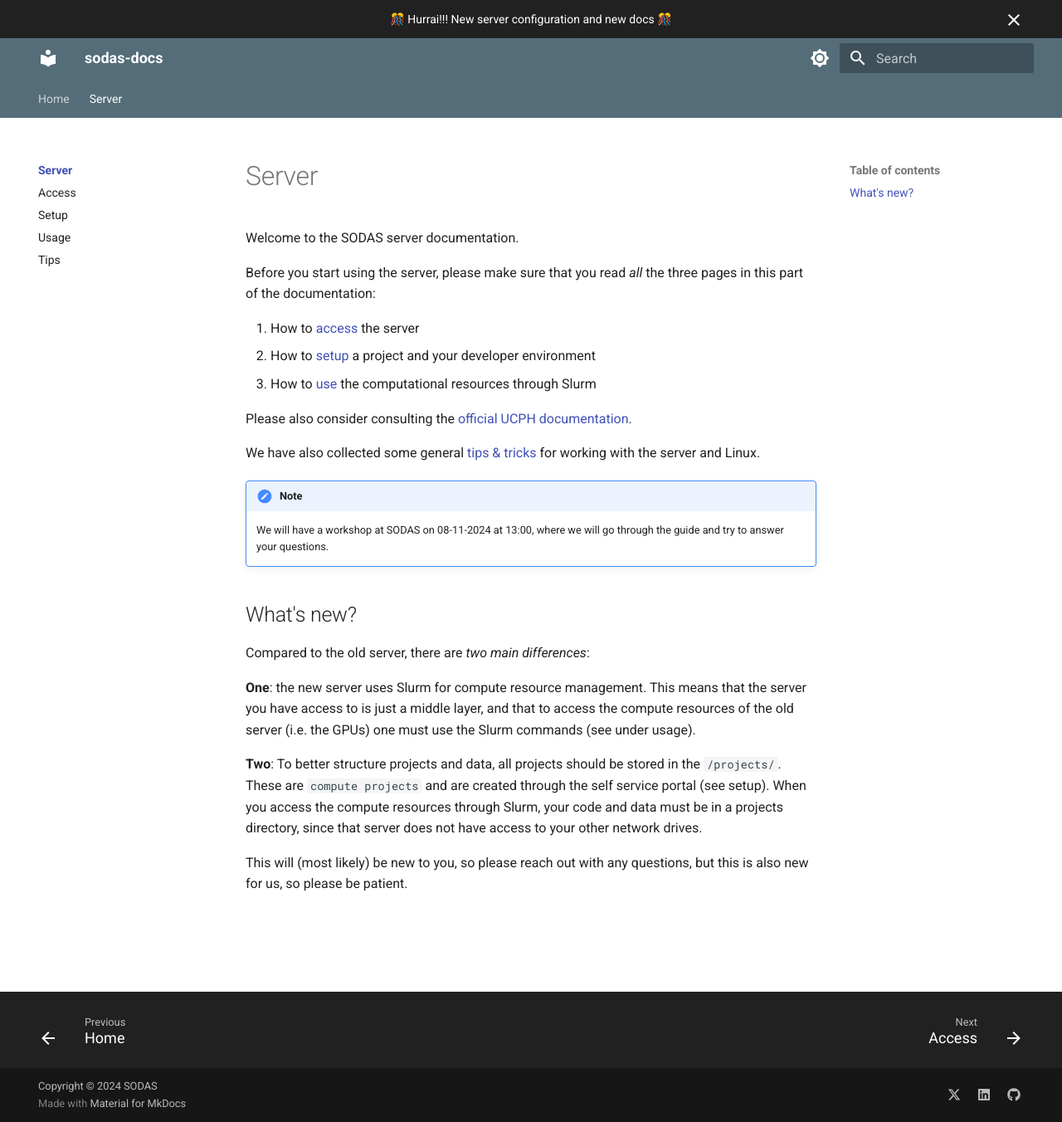
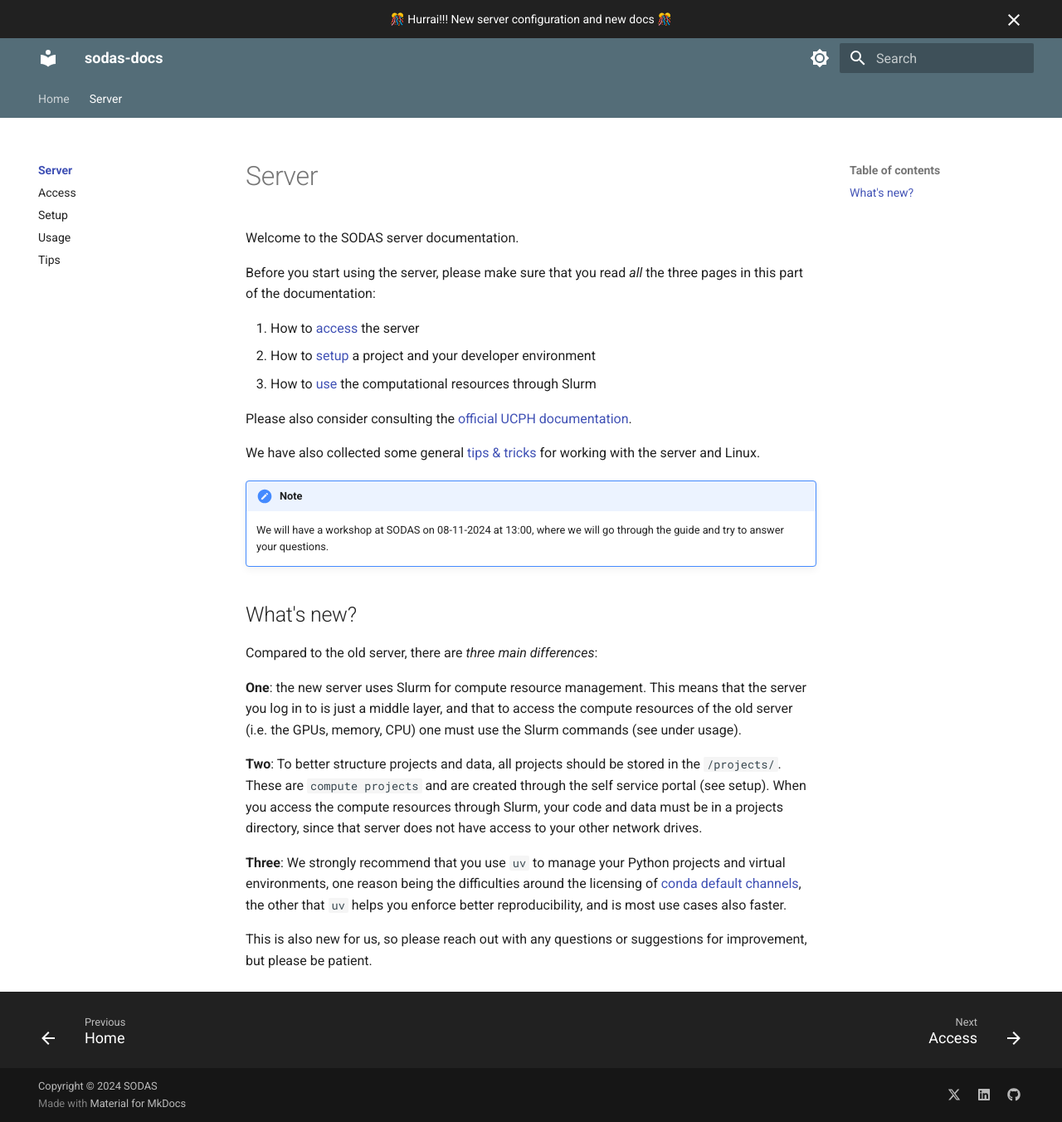
Before and after one commit to cph-sodas/cph-sodas.github.io, an MkDocs documentation site: the page built from docs/server/index.md, in a window 1280 px wide and 1352 px high. Shown: the whole window at 83% size. Built offline with MkDocs 1.6.1 and Material for MkDocs 9.7.7, drawn with Linux system fonts in a browser that asks for light colours.

Commit message:
Three differences

```diff
--- a/docs/server/index.md
+++ b/docs/server/index.md
@@ -20,12 +20,12 @@ We have also collected some general [tips & tricks](/server/tips) for working wi
 
 ## What's new?
 
-Compared to the old server, there are _two main differences_:
+Compared to the old server, there are _three main differences_:
 
 **One**: the new server uses Slurm for compute resource management. This means
-that the server you have access to is just a middle layer, and that to access
-the compute resources of the old server (i.e. the GPUs) one must use the Slurm
-commands (see under usage).
+that the server you log in to is just a middle layer, and that to access
+the compute resources of the old server (i.e. the GPUs, memory, CPU) one must
+use the Slurm commands (see under usage).
 
 **Two**: To better structure projects and data, all projects should be stored
 in the `/projects/`. These are `compute projects` and are created through the
@@ -33,5 +33,10 @@ self service portal (see setup). When you access the compute resources through
 Slurm, your code and data must be in a projects directory, since that server
 does not have access to your other network drives.
 
-This will (most likely) be new to you, so please reach out with any questions,
-but this is also new for us, so please be patient.
+**Three**: We strongly recommend that you use `uv` to manage your Python
+projects and virtual environments, one reason being the difficulties around the
+licensing of [conda default channels](https://www.anaconda.com/blog/is-conda-free), the other that `uv`
+helps you enforce better reproducibility, and is most use cases also faster.
+
+This is also new for us, so please reach out with any questions or suggestions
+for improvement, but please be patient.
```
